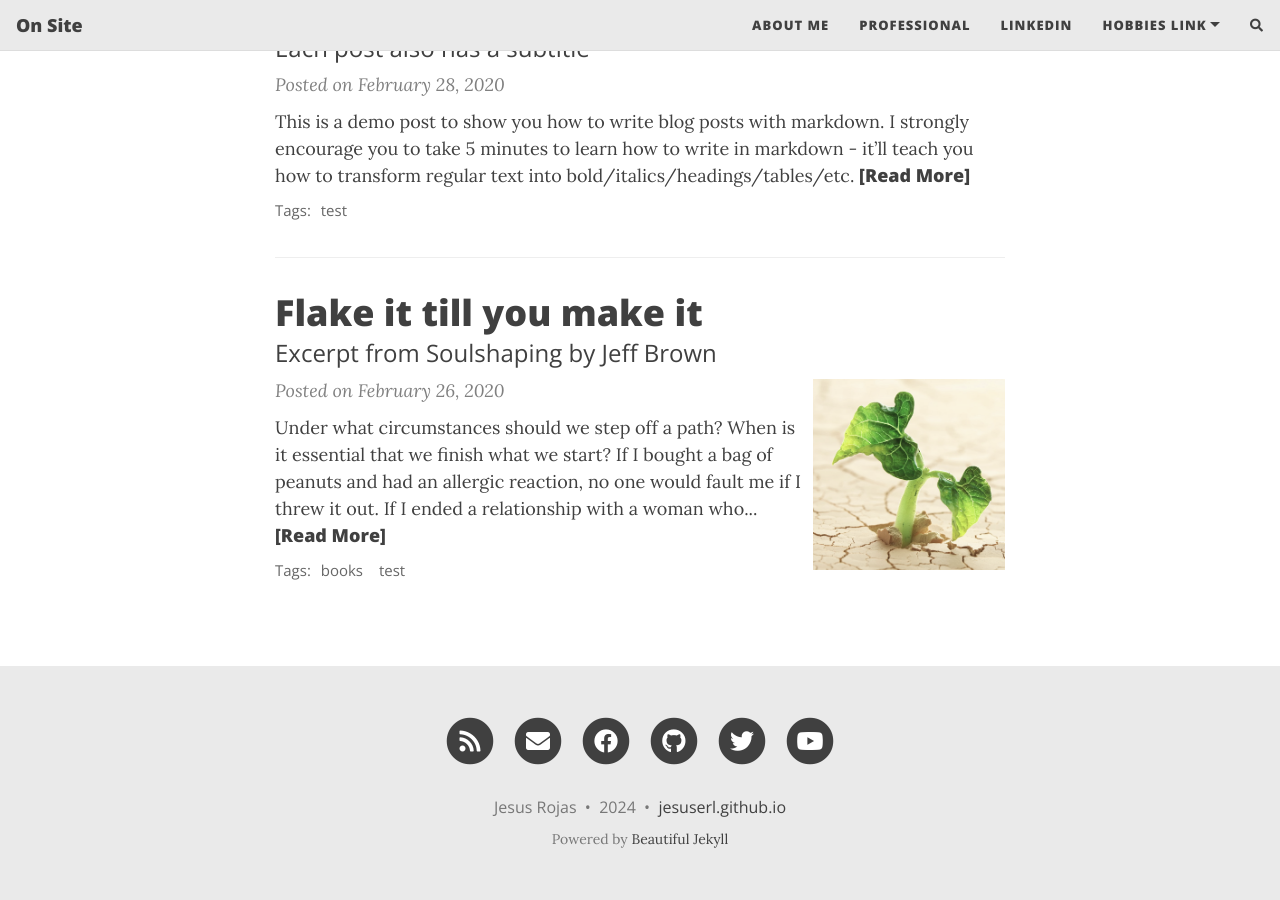
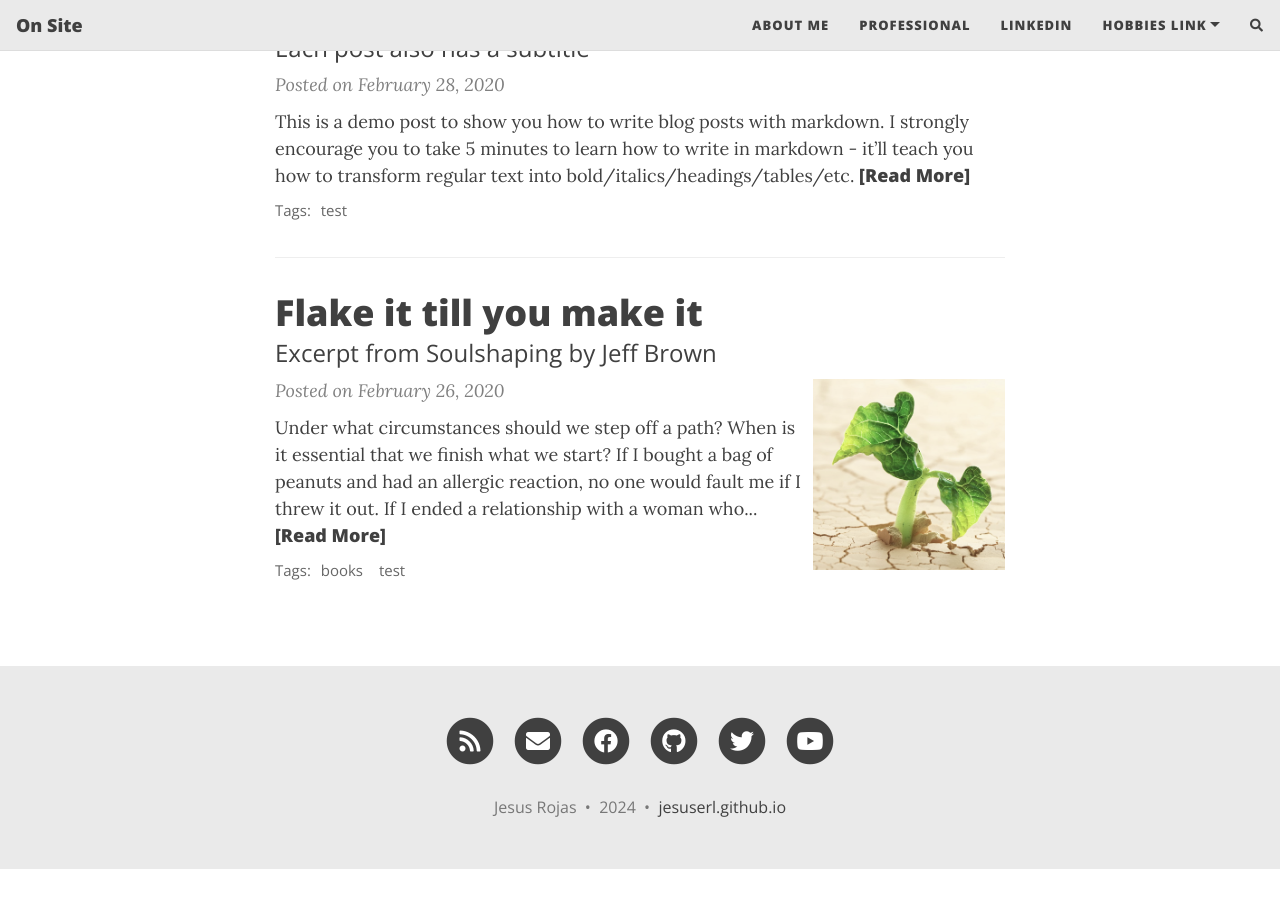
Before and after one commit to jesuserl/jesuserl.github.io, a Jekyll site: the page built from index.html, in a window 1280 px wide and 900 px high, scrolled down 657 px. Built offline with Jekyll 4.4.1, drawn with Linux system fonts in a browser that asks for light colours; nearby versions of some CDN libraries; the list of posts is cut into pages by our own code; comment, search, counter and statistics services are not loaded; after the commit the page ends 1526 px from its top, so only the background shows below that.

Commit message:
change footer

```diff
--- a/_includes/footer.html
+++ b/_includes/footer.html
@@ -31,10 +31,10 @@
         {% endif %}
       {% endif%}
       </p>
-      {% unless site.remove-ads %}<p class="theme-by text-muted">
+      <!-- {% unless site.remove-ads %}<p class="theme-by text-muted">
         Powered by
         <a href="https://beautifuljekyll.com">Beautiful Jekyll</a>
-      </p>{% endunless %}
+      </p>{% endunless %} -->
       </div>
     </div>
   </div>
```
